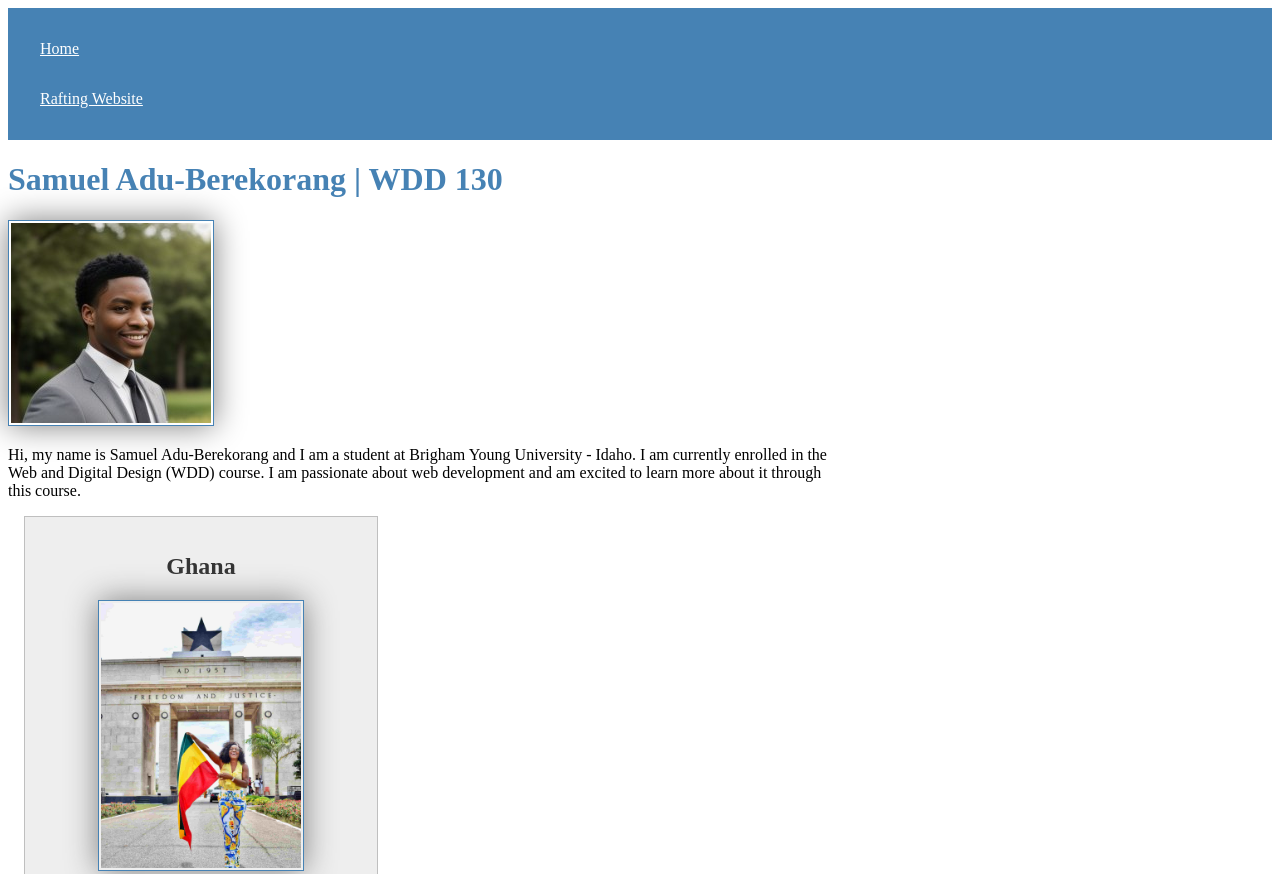
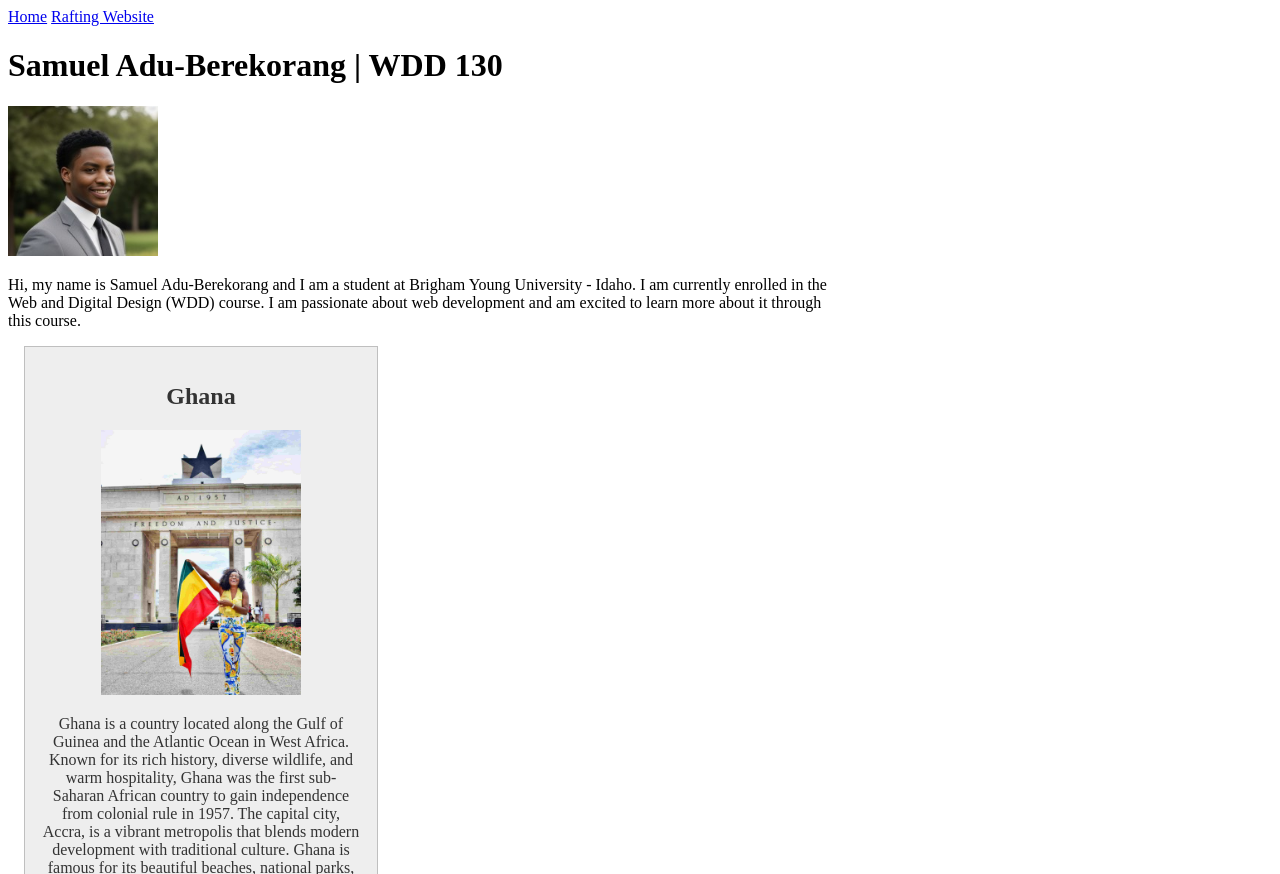
Before and after one commit to programmeradu/wdd130, a plain HTML site: page index.html in a window 1280 px wide. Shown: the top 874 px of the page. Drawn offline with Linux system fonts and the light colour scheme.

Commit message:
style: simplify CSS by removing nav styling and image decorations

```diff
--- a/styles/styles.css
+++ b/styles/styles.css
@@ -17,6 +17,11 @@ aside img {
   height: auto;
 }
 
+main img {
+  width: 150px;
+  height: auto;
+}
+
 p {
   padding: 0;
 }
@@ -26,26 +31,3 @@ footer {
   border-top: 1px solid #000;
   text-align: center;
 }
-
-nav {
-    background-color: steelblue;
-    padding: 1rem;
-}
-
-nav a {
-    color: white;
-    padding: 1rem;
-    display: block;
-}
-
-h1 {
-    color: steelblue;
-}
-
-img {
-    width: 200px;
-    height: auto;
-    border: 1px solid steelblue;
-    padding: 2px;
-    box-shadow: 0 0 30px gray;
-}
```
